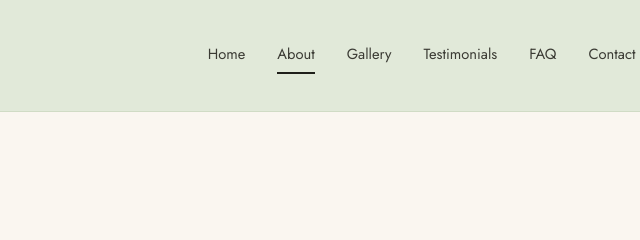
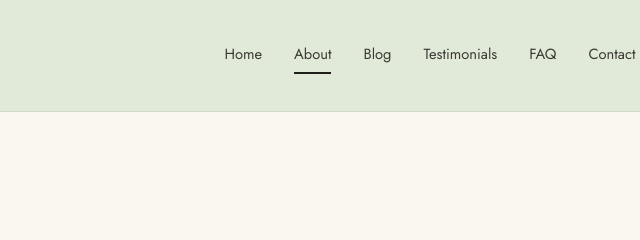
Before and after one commit to silibroz/The-Agile-Soul, a plain HTML site: page about.html in a window 1280 px wide. Shown: the top 240 px of the page, 327-967 px from the left. Drawn offline with Linux system fonts and the light colour scheme.

Commit message:
Update about.html

```diff
--- a/about.html
+++ b/about.html
@@ -42,7 +42,7 @@
       <nav class="nav">
         <a href="index.html">Home</a>
         <a href="about.html" class="active">About</a>
-        <a href="gallery.html">Gallery</a>
+        <a href="blog.html">Blog</a>
         <a href="index.html#reviews">Testimonials</a>
         <a href="index.html#faq">FAQ</a>
         <a href="index.html#contact">Contact</a>
```
